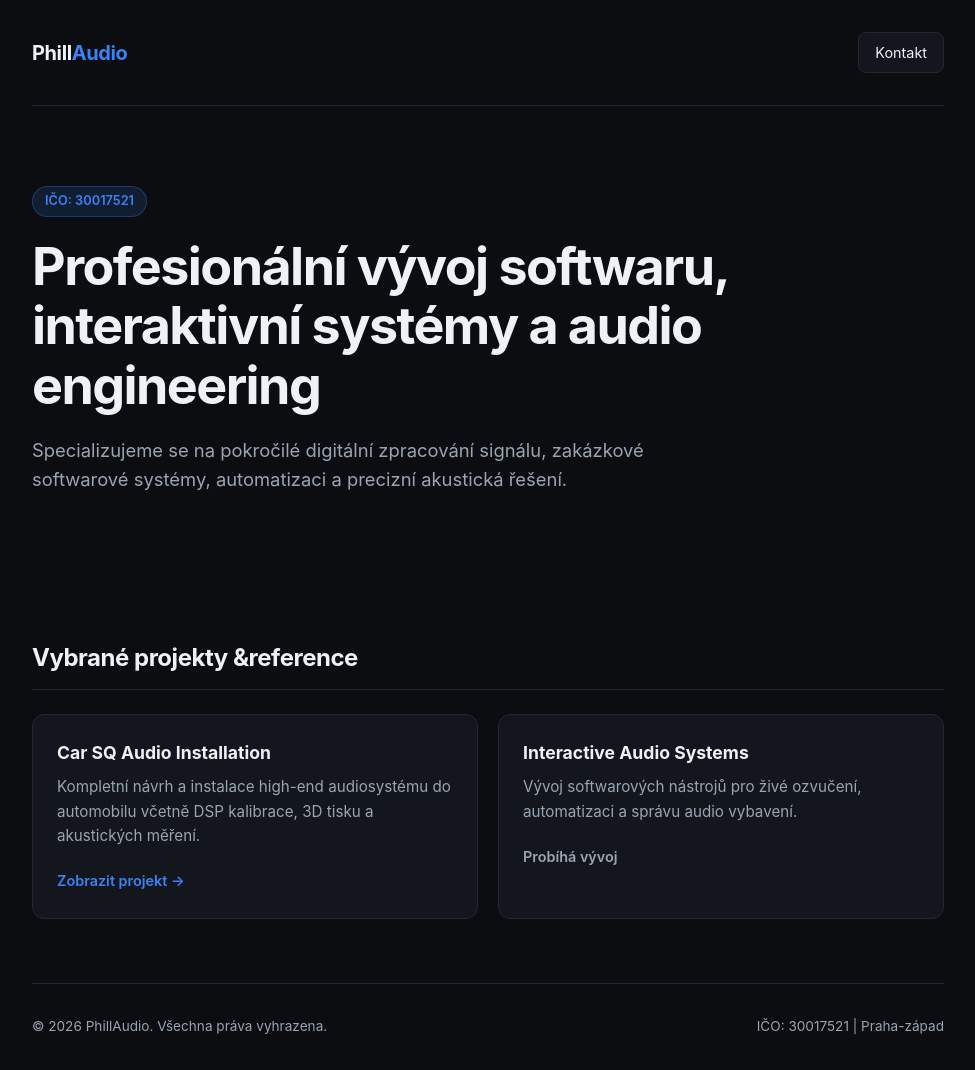
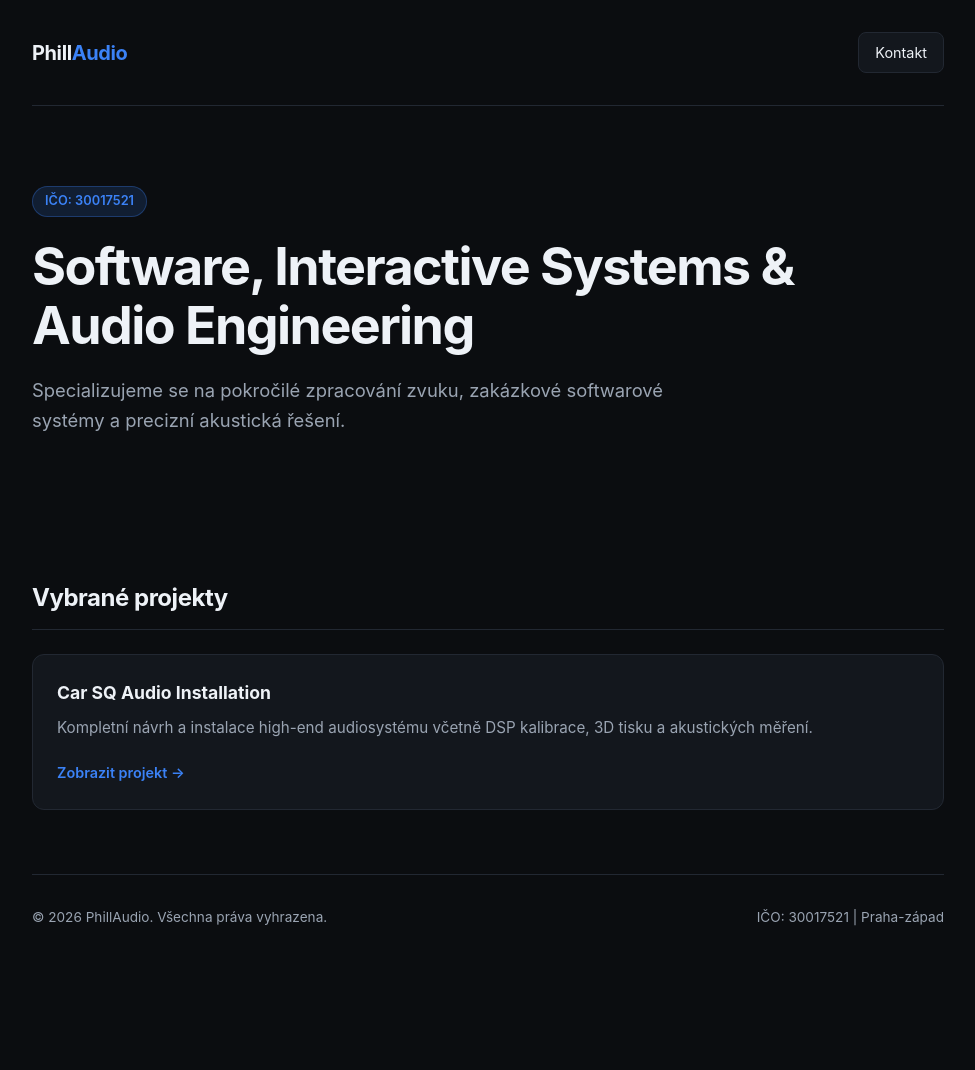
Before and after one commit to F33L4/phillaudio-web, a plain HTML site: page index.html in a window 1280 px wide. Shown: the whole page, without its empty margins (152-1127 px from the left). After the commit the page ends 961 px from the top, so only its background shows below. Drawn offline with Linux system fonts and the light colour scheme.

Commit message:
Add files via upload

```diff
--- a/index.html
+++ b/index.html
@@ -141,21 +141,16 @@
     <main>
       <section class="hero">
         <div class="badge">IČO: 30017521</div>
-        <h1>Profesionální vývoj softwaru, interaktivní systémy a audio engineering</h1>
-        <p>Specializujeme se na pokročilé digitální zpracování signálu, zakázkové softwarové systémy, automatizaci a precizní akustická řešení.</p>
+        <h1>Software, Interactive Systems & Audio Engineering</h1>
+        <p>Specializujeme se na pokročilé zpracování zvuku, zakázkové softwarové systémy a precizní akustická řešení.</p>
       </section>
 
-      <h2 class="section-title">Vybrané projekty &reference</h2>
+      <h2 class="section-title">Vybrané projekty</h2>
       <div class="projects-grid">
         <div class="project-card">
           <h3>Car SQ Audio Installation</h3>
-          <p>Kompletní návrh a instalace high-end audiosystému do automobilu včetně DSP kalibrace, 3D tisku a akustických měření.</p>
+          <p>Kompletní návrh a instalace high-end audiosystému včetně DSP kalibrace, 3D tisku a akustických měření.</p>
           <a href="https://f33l4.github.io/F33L4_SQ-install.github.io/" target="_blank" class="btn">Zobrazit projekt →</a>
-        </div>
-        <div class="project-card">
-          <h3>Interactive Audio Systems</h3>
-          <p>Vývoj softwarových nástrojů pro živé ozvučení, automatizaci a správu audio vybavení.</p>
-          <span class="btn" style="color: var(--muted);">Probíhá vývoj</span>
         </div>
       </div>
     </main>
```
